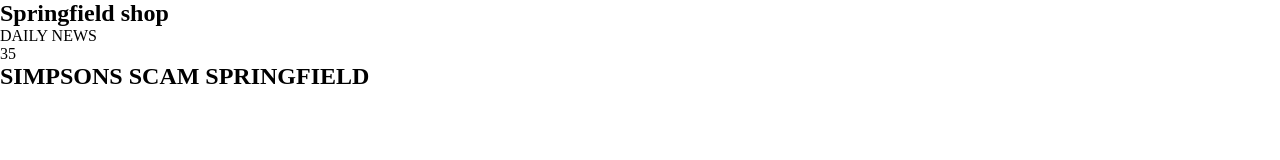
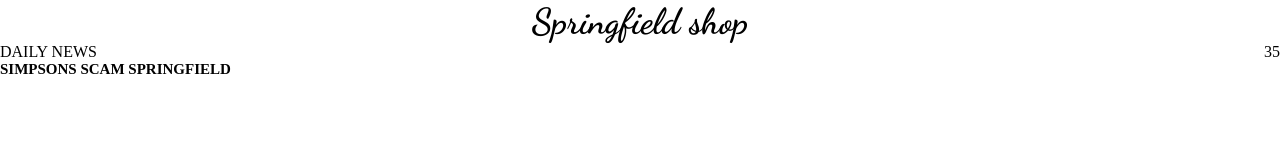
Before and after one commit to Zamorita-dev/periodico, a plain HTML site: page index.html in a window 1280 px wide. Drawn offline with Linux system fonts and the light colour scheme.

Commit message:
se añade fuente y se empieza a estilizar el nombre del periodico

```diff
--- a/index.html
+++ b/index.html
@@ -6,6 +6,8 @@
     <meta name="viewport" content="width=device-width, initial-scale=1.0">
     <title>Periodico Springfield</title>
     <link rel="stylesheet" href="./styles.css">
+    <link rel="preconnect" href="https://fonts.gstatic.com">
+    <link href="https://fonts.googleapis.com/css2?family=Dancing+Script:wght@700&display=swap" rel="stylesheet">
 </head>
 <body>
     <main class="newsletter">
--- a/styles.css
+++ b/styles.css
@@ -5,3 +5,19 @@
   padding: 0;
   box-sizing: border-box;
 }
+html {
+  font-size: 62.5%;
+}
+.name {
+  display: flex;
+  justify-content: center;
+}
+.name h1 {
+  font-size: 3.6rem;
+  font-family: "Dancing Script", cursive;
+}
+.info {
+  display: flex;
+  justify-content: space-between;
+  font-size: 1.6rem;
+}
```
